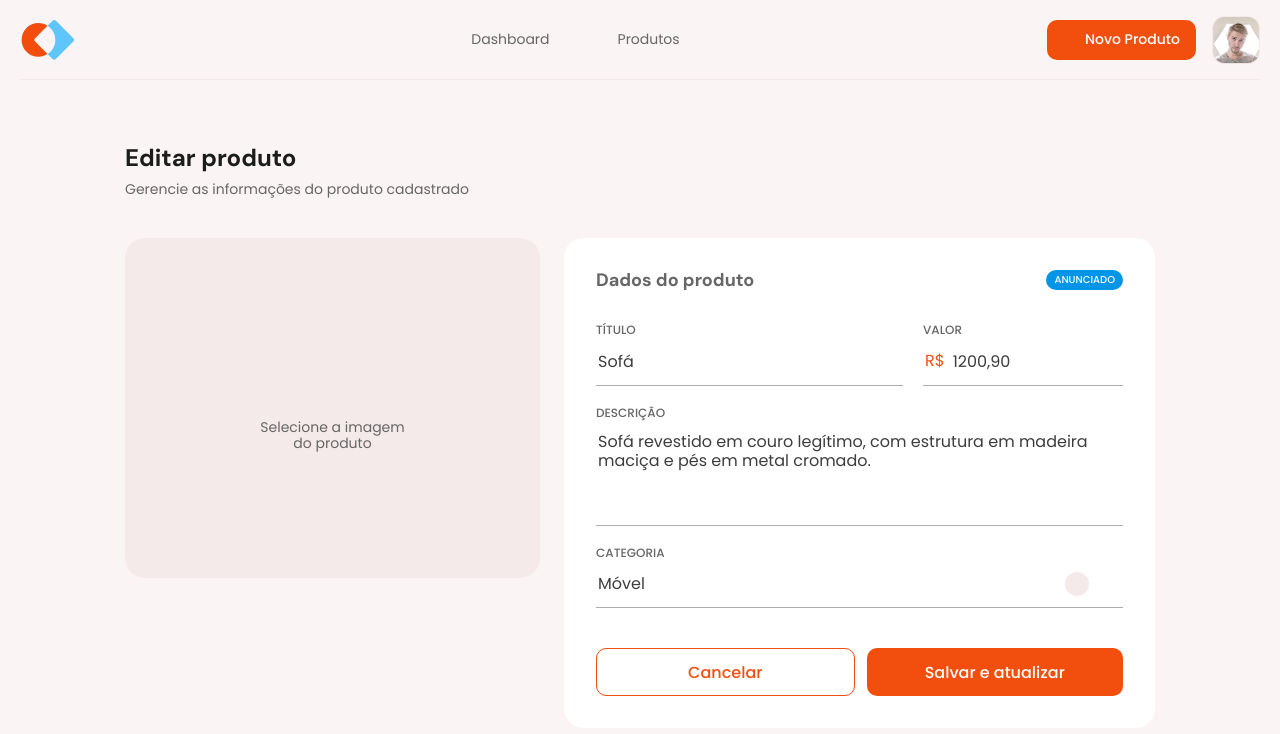
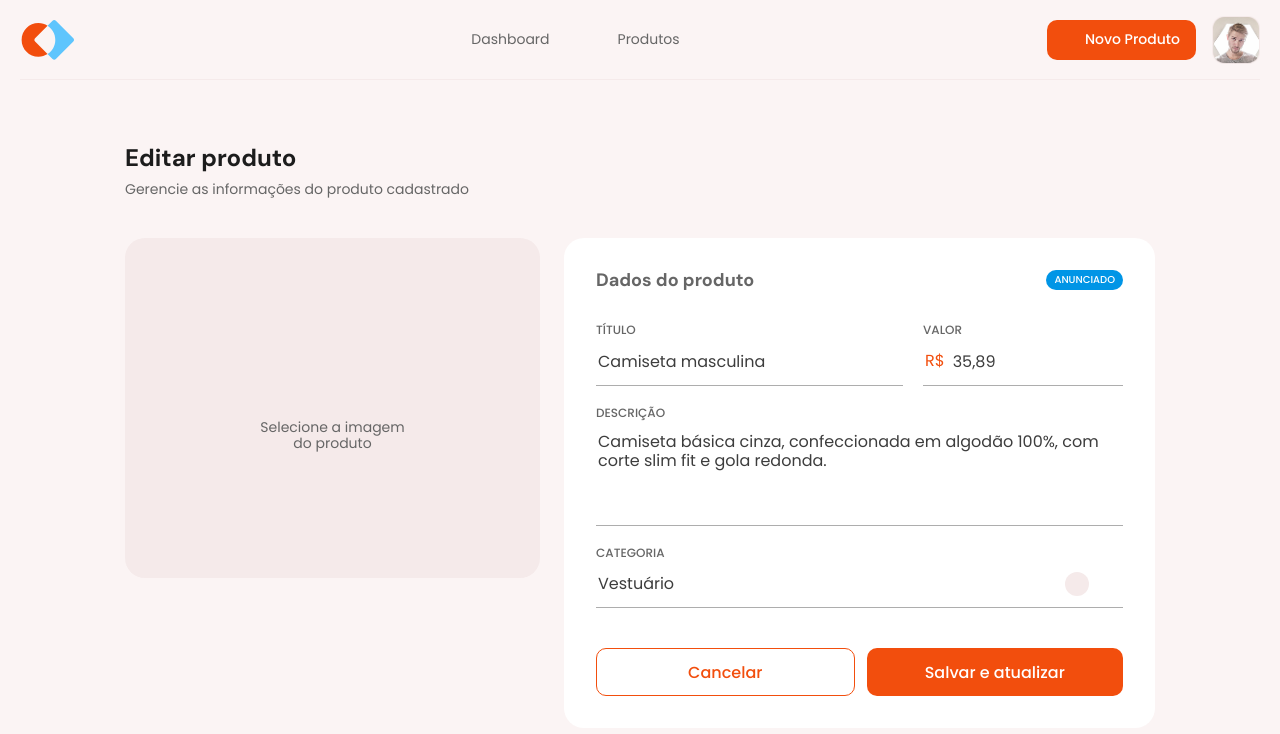
Before and after one commit to ropdias/marketplace-web, a React (Vite) app: page /product/2/edit in a window 1280 px wide. Shown: the top 734 px of the page. Built offline with nearby package versions, Linux system fonts and the light colour scheme; some icons are missing.

Commit message:
find product to edit based on id from params

```diff
--- a/src/pages/app/product/edit-product.tsx
+++ b/src/pages/app/product/edit-product.tsx
@@ -1,4 +1,5 @@
 import { Helmet } from 'react-helmet-async'
+import { useParams } from 'react-router'
 
 import { getTailwindClass } from '@/lib/tailwindUtils'
 import { cn } from '@/lib/utils'
@@ -9,6 +10,10 @@ import { ProductForm } from './product-form'
 import { productFormInputs } from './product-form.schema'
 
 export function EditProduct() {
+  const { id } = useParams()
+
+  const product = mockProducts.find((product) => product.id === id)
+
   async function handleProductFormSubmit(data: productFormInputs) {
     const priceInCents = unmaskCurrencyToCents(data.priceInCents)
   }
@@ -27,7 +32,7 @@ export function EditProduct() {
       <ProductForm
         handleProductFormSubmit={handleProductFormSubmit}
         action="edit"
-        initialData={mockProducts[0]}
+        initialData={product}
       />
     </>
   )
```
